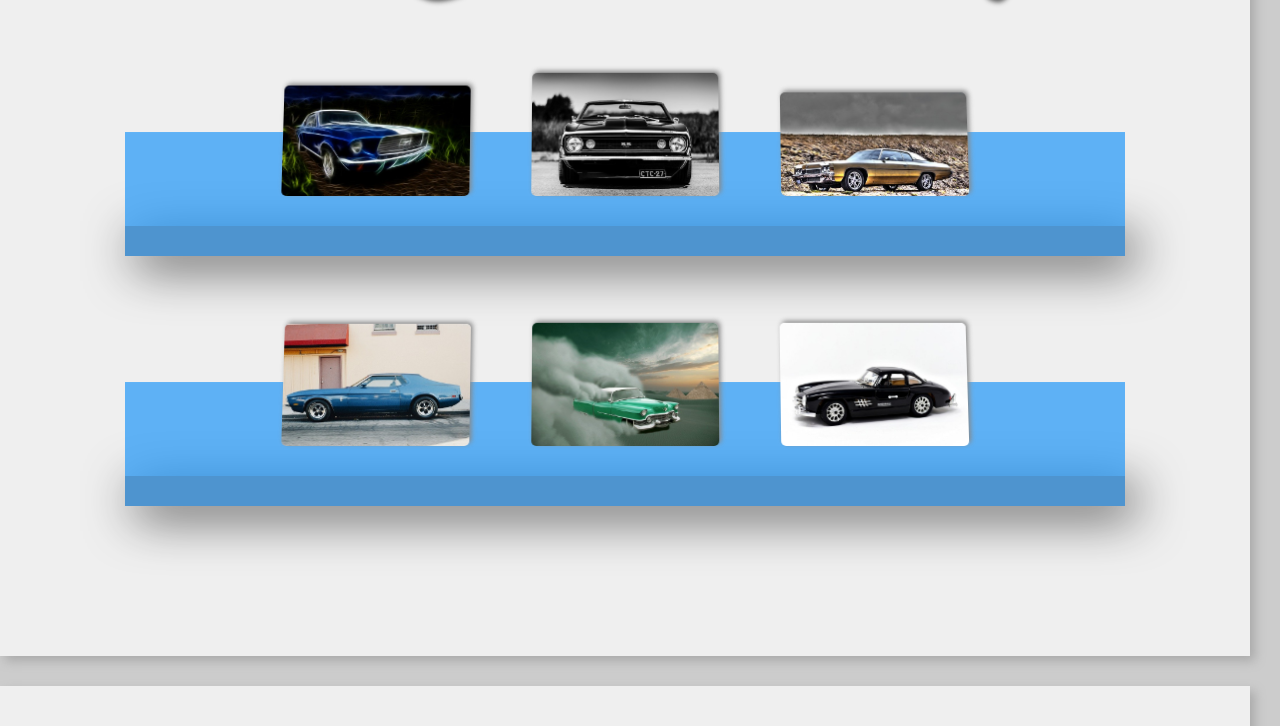
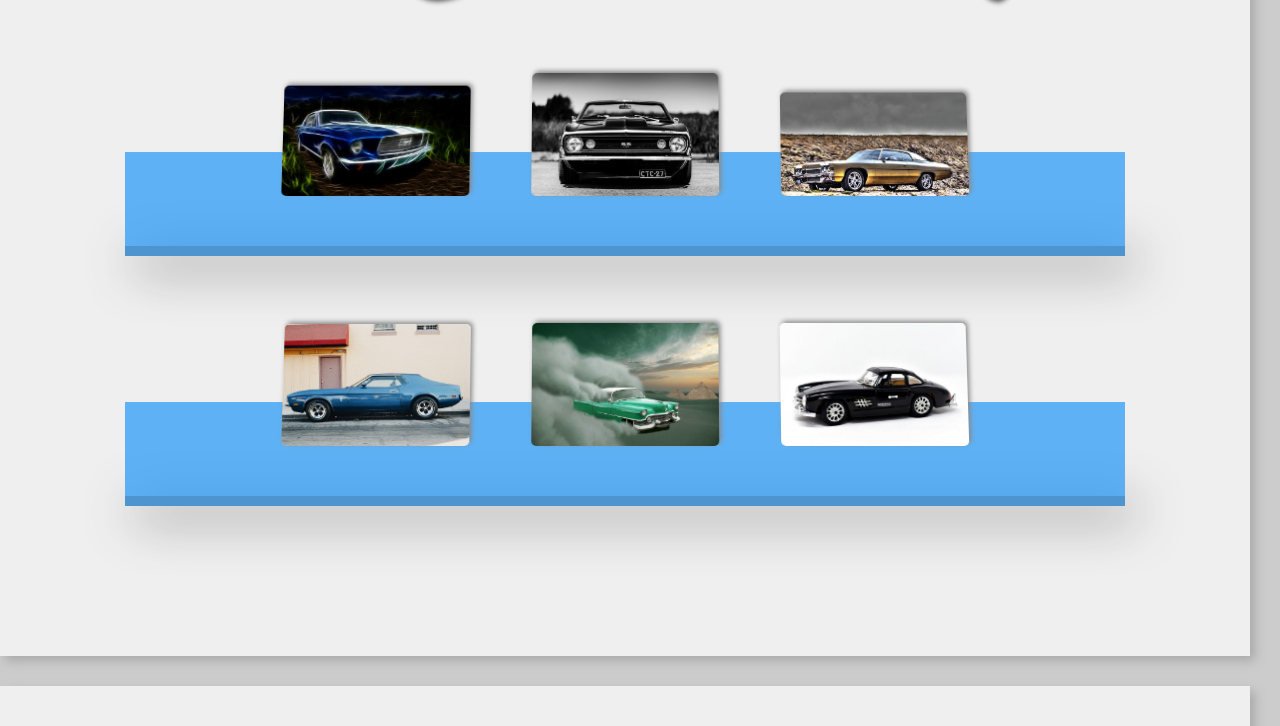
Before and after one commit to methmiranasinghe/My-Classic-Cars, a plain HTML site: page index.html in a window 1280 px wide. Shown: the part 2634-3360 px from the top of the page. Drawn offline with nearby package versions, Linux system fonts and the light colour scheme.

Commit message:
Gallery new styles

```diff
--- a/style.css
+++ b/style.css
@@ -11,7 +11,7 @@
   }
 
   html {
-    font-size: 62.5%;
+    font-size:62.5%;
     scroll-behavior: smooth;
   }
 
@@ -258,14 +258,14 @@
 
   .gallery-shelf {
     width: 80%;
-    height: 3rem;
+    height: 1rem;
     background-color: rgba(38, 126, 199, 0.8);
     margin: auto;
     position: relative;
     box-shadow: 1rem 1rem 5rem #444;
   }
 
-  .gallery-shelf::before{
+  .gallery-shelf::before {
     content: "";
     position: absolute;
     width: 100%;
@@ -275,6 +275,7 @@
     transform: rotateX(20deg);
     transform-origin: bottom;
   }
+
 
   .gallery img {
     width: 15%;
```
Also changed, not shown: index.html (indentation only).
